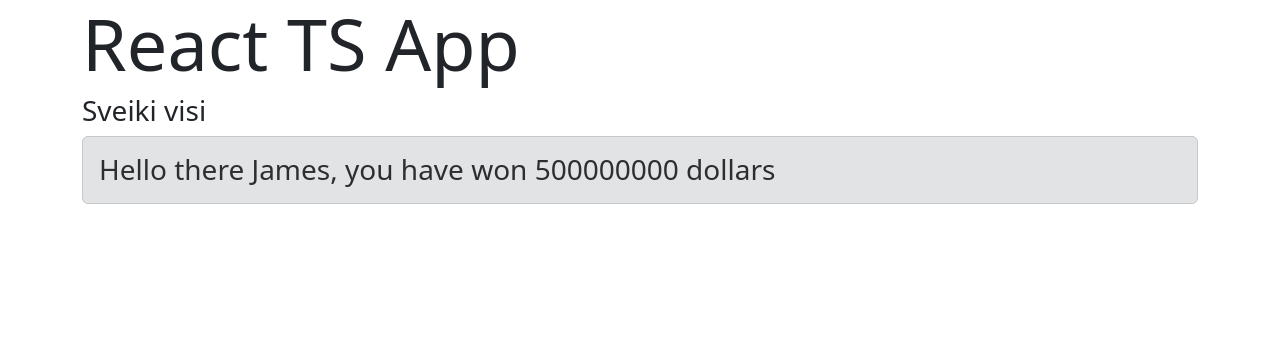
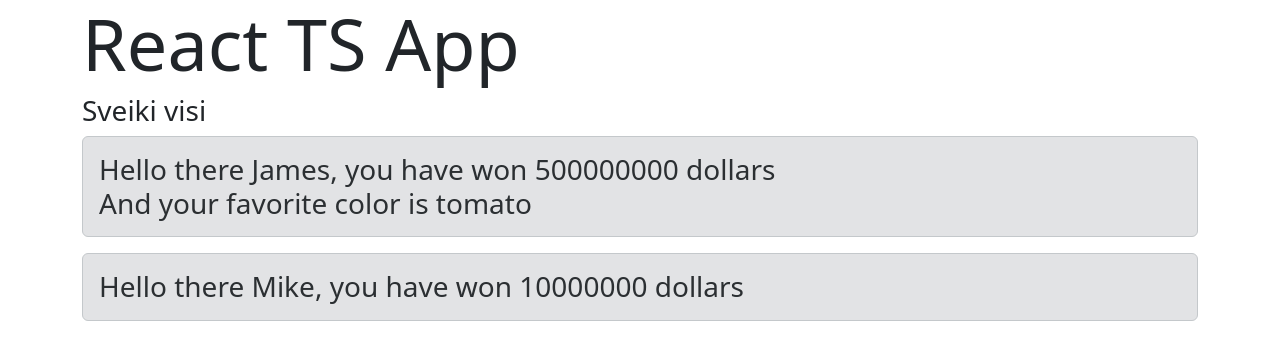
Before and after one commit to MariusCodeAcademy/type19-18_react_ts_intro, a React (Vite) app: page / in a window 1280 px wide. Shown: the top 360 px of the page. Built offline with nearby package versions, Linux system fonts and the light colour scheme.

Commit message:
optional props

```diff
--- a/src/App.tsx
+++ b/src/App.tsx
@@ -6,7 +6,8 @@ function App() {
     <div className='container'>
       <h2 className='display-2'>React TS App</h2>
       <Heading title={'Sveiki'} />
-      <Greet name='James' amount={500_000_000} />
+      <Greet name='James' amount={500_000_000} favColor='tomato' />
+      <Greet name='Mike' amount={10_000_000} />
     </div>
   );
 }
--- a/src/components/Greet.tsx
+++ b/src/components/Greet.tsx
@@ -1,6 +1,7 @@
 type GreetProps = {
   name: string;
   amount: number;
+  favColor?: string;
 };
 //
 function Greet(props: GreetProps) {
@@ -8,7 +9,10 @@ function Greet(props: GreetProps) {
   return (
     <div>
       <h3 className='alert alert-secondary'>
-        Hello there {props.name}, you have won {props.amount} dollars
+        Hello there {props.name}, you have won {props.amount} dollars <br />
+        {props.favColor && (
+          <span className='fw-normal'>And your favorite color is {props.favColor}</span>
+        )}
       </h3>
     </div>
   );
```
